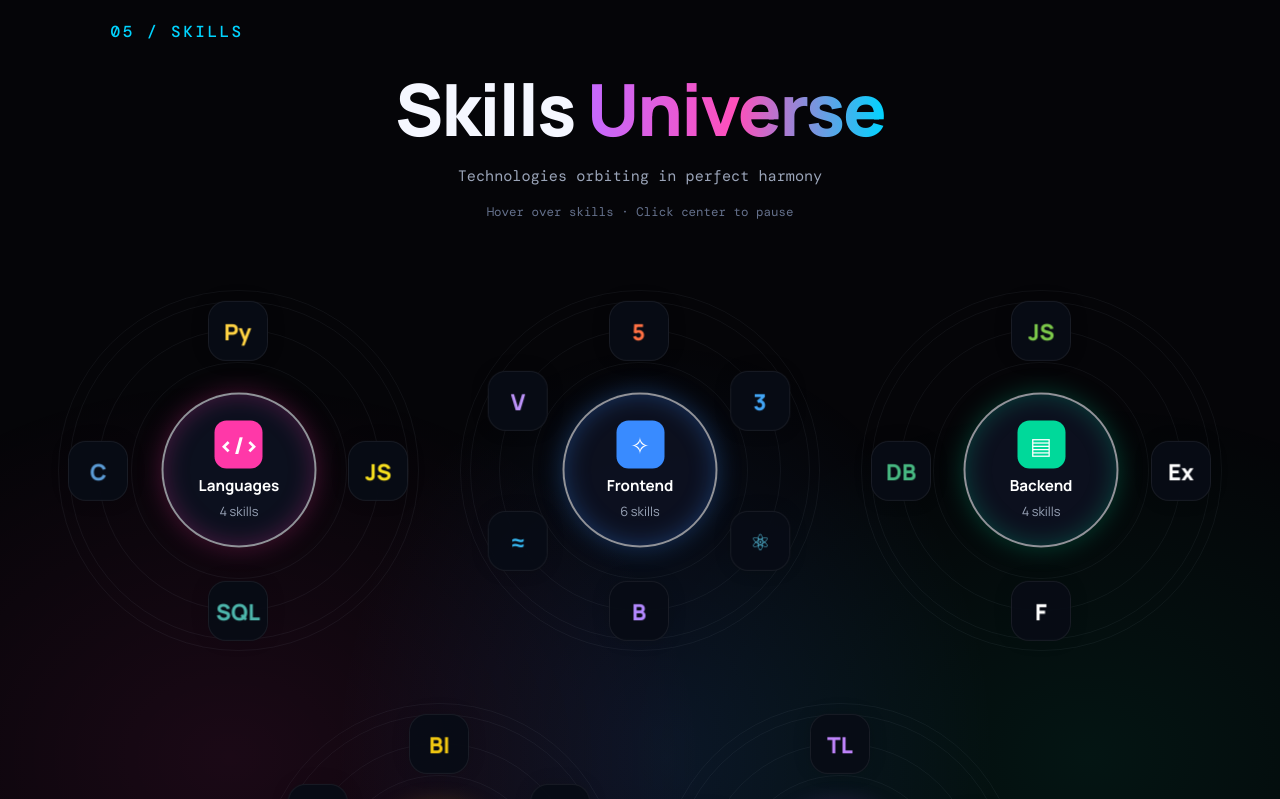
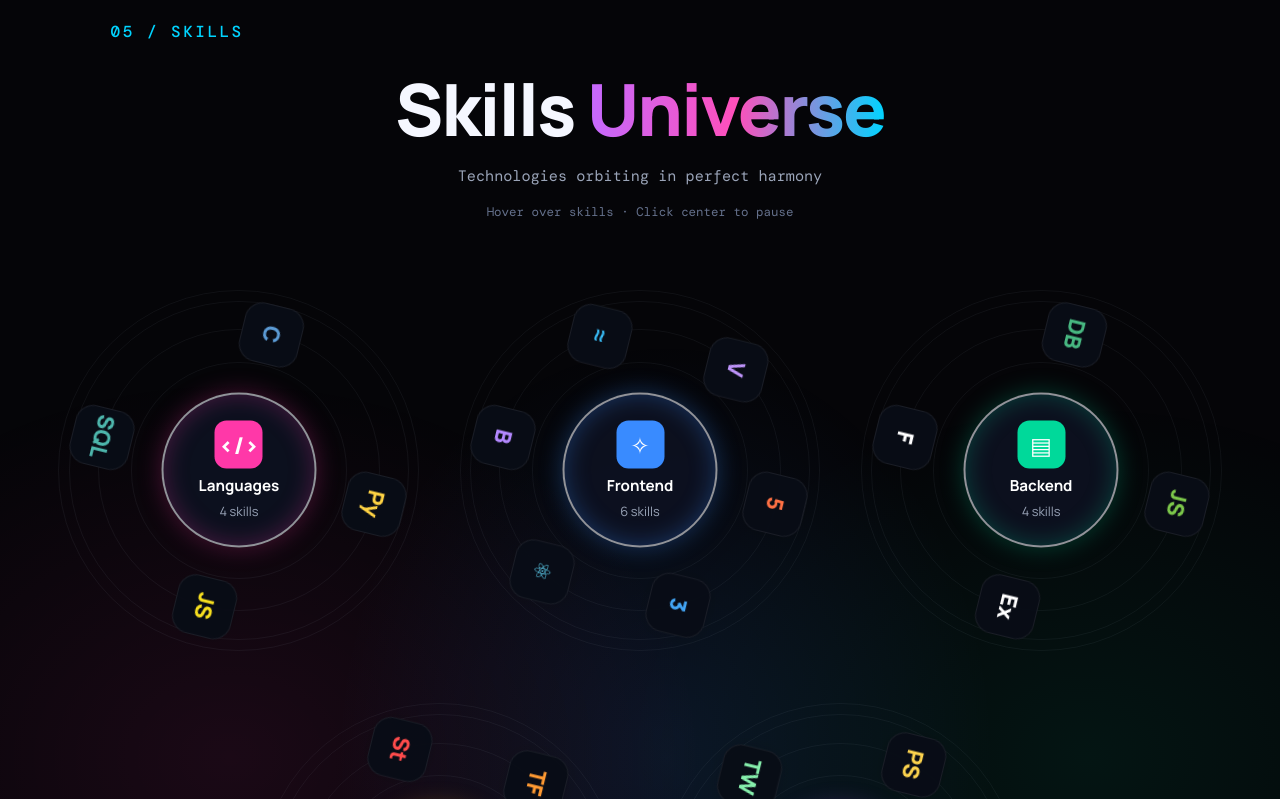
Before and after one commit to Shrihari-Kulkarni04/Shrihari-Portfolio, a React (Vite) app: page / in a window 1280 px wide. Shown: the part 4886-5685 px from the top of the page. Built offline with nearby package versions, Linux system fonts and the light colour scheme.

Commit message:
Revert "Keep skill cards horizontal while orbiting"
This reverts commit b8b310c157166a00214293365683ec7e7813e64e.

```diff
--- a/src/styles.css
+++ b/src/styles.css
@@ -3051,29 +3051,7 @@ main,
     animation: none;
   }
 }
-/* Skills Universe: keep skill cards horizontal as the orbit moves */
-.skills-universe .skill-orbit-track {
-  --orbit-duration: 24s;
-  animation: skillsOrbitSpin var(--orbit-duration) linear infinite;
-}
-
-.skills-universe .orbit-skill {
-  /* Keep the existing transform for circular positioning; counter-rotate
-     the card itself so the rotating parent does not tilt its contents. */
-  rotate: 0deg;
-  animation: skillsOrbitCardCounterRotate var(--orbit-duration, 24s) linear infinite;
-  transform-origin: center;
-}
-
-@keyframes skillsOrbitCardCounterRotate {
-  from { rotate: 0deg; }
-  to { rotate: -360deg; }
-}
-
-.skills-orbit-layout.is-paused .orbit-skill {
-  animation-play-state: paused;
-}
-
+/* Keep skill icons upright while orbiting */
 .skills-universe .orbit-skill-icon {
   display: inline-flex;
   align-items: center;
@@ -3082,13 +3060,18 @@ main,
   animation: none !important;
 }
 
+/* Remove counter-rotation from skill icons */
 .skills-universe .orbit-skill span {
+  transform: none;
+}
+/* Keep skill cards horizontal while moving around the orbit */
+.skills-universe .orbit-skill {
+  offset-anchor: center;
+  rotate: none;
+}
+
+/* Disable all independent icon spinning */
+.skills-universe .orbit-skill-icon {
+  animation: none !important;
   transform: none !important;
 }
-
-@media (prefers-reduced-motion: reduce) {
-  .skills-universe .orbit-skill {
-    animation: none;
-    rotate: 0deg;
-  }
-}
```
